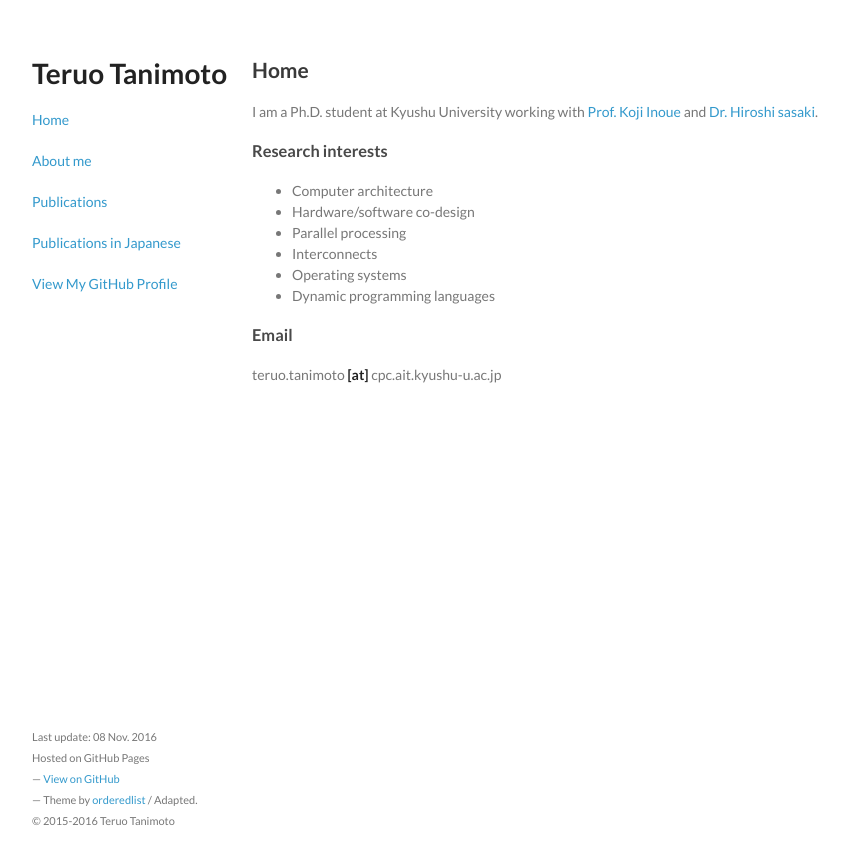
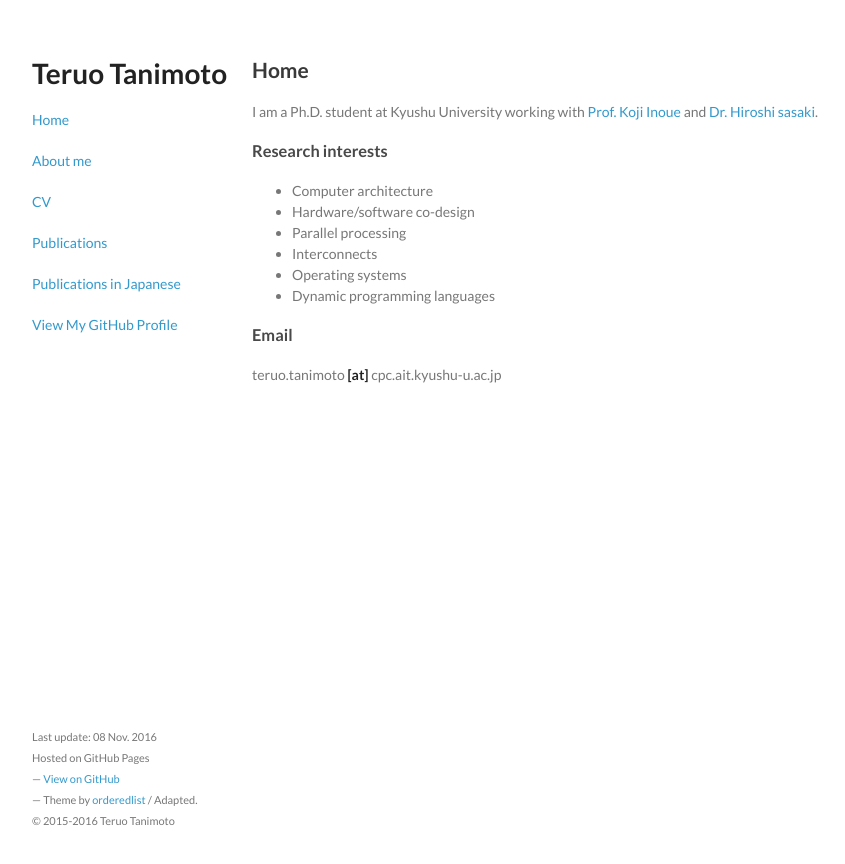
Before and after one commit to teruo41/teruo41.github.io, a Jekyll site: the page built from index.md, in a window 1280 px wide. Shown: the top 864 px of the page, without its empty margins (178-1023 px from the left). Built offline with Jekyll 4.4.1, drawn with Linux system fonts in a browser that asks for light colours.

Commit message:
Added CV

```diff
--- a/_includes/header.html
+++ b/_includes/header.html
@@ -2,6 +2,7 @@
   <h1>Teruo Tanimoto</h1>
   <p class="view"><a href="/">Home</a></p>
   <p class="view"><a href="/about">About me</a></p>
+  <p class="view"><a href="/contents/CV-teruo.pdf">CV</a></p>
   <p class="view"><a href="/pubse">Publications</a></p>
   <p class="view"><a href="/pubsj">Publications in Japanese</a></p>
   <p class="view"><a href="https://github.com/teruo41">View My GitHub Profile</a></p>
```
Also changed, not shown: 1 other file.
